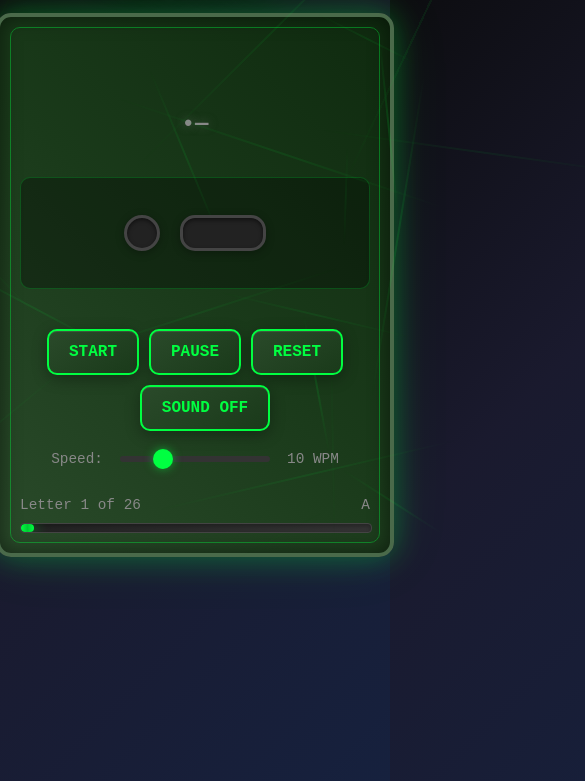
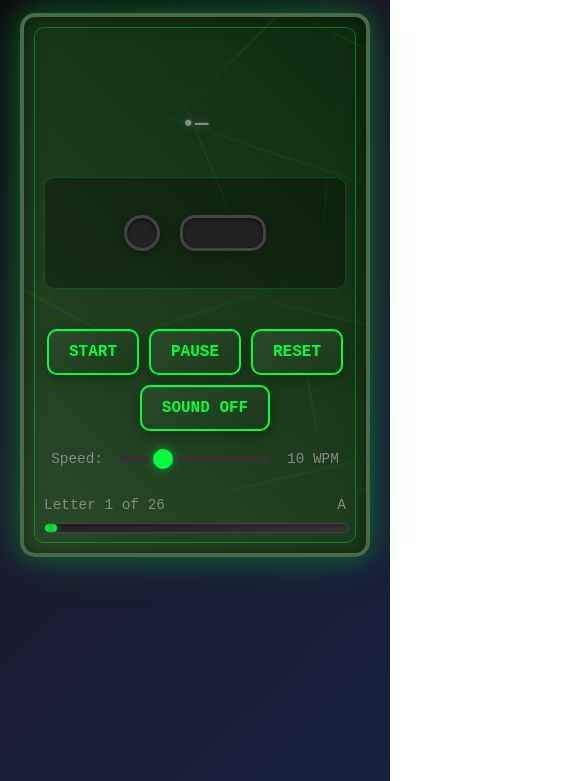
Before and after one commit to Dimitry4Now/morse-visualization, a plain HTML site: page index.html in a window 390 px wide. Shown: the part 103-884 px from the top of the page, 585 px wide, since content can reach past the window. Drawn offline with Linux system fonts and the light colour scheme.

Commit message:
fix: keep the circuit lines inside the board
The decorative lines are placed at random up to the board's right edge
and spilled past it, so the page was 1362px wide in a 1100px window and
scrolled sideways, and on a phone the board itself was 4px too wide. The
board clips them now and counts its padding in its width.

```diff
--- a/morse-visualize.css
+++ b/morse-visualize.css
@@ -36,6 +36,11 @@ body {
             position: relative;
             max-width: 1000px;
             width: 100%;
+            /* Width includes the padding and border, so it fits a phone. */
+            box-sizing: border-box;
+            /* The decorative circuit lines stay inside the board instead of
+               widening the page. */
+            overflow: hidden;
             backdrop-filter: blur(10px);
         }
 
```
